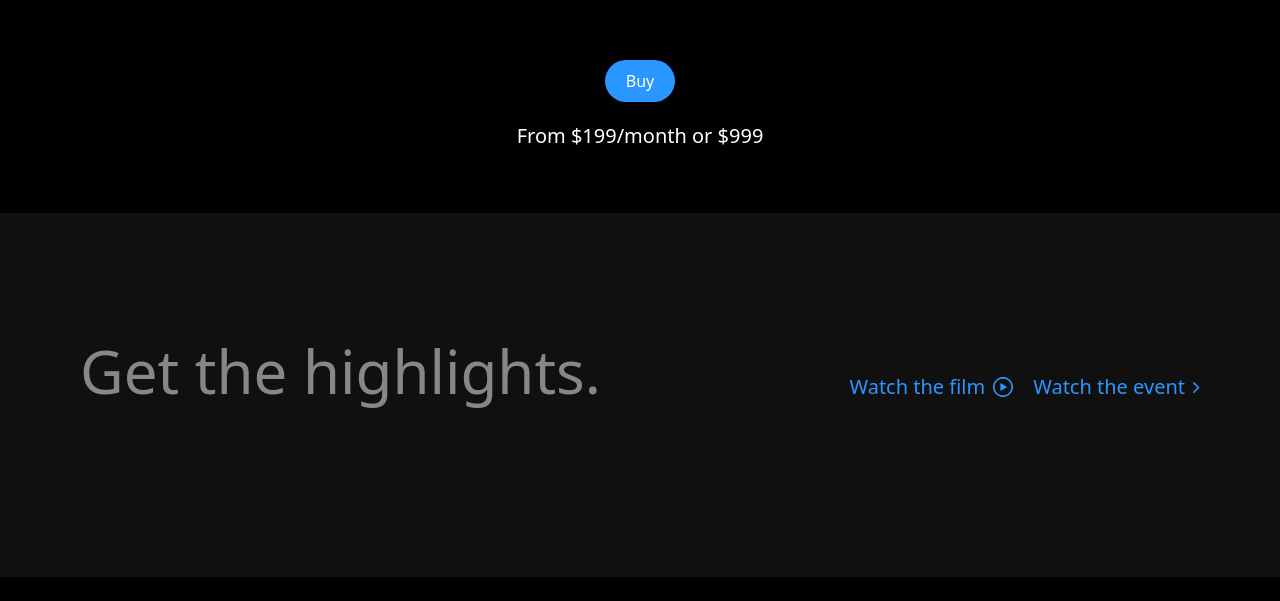
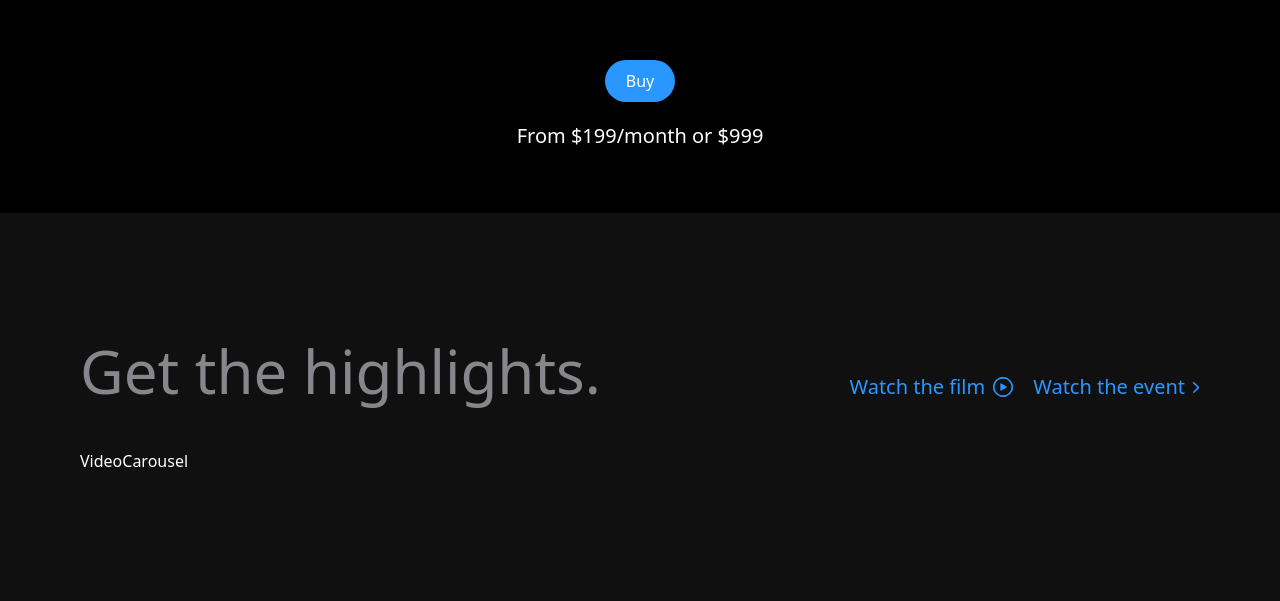
Before and after one commit to Nathan-Mwai/iPhone-15-webpage, a React (Vite) app: page / in a window 1280 px wide. Shown: the part 627-1228 px from the top of the page. Before the commit the page ends 1204 px from the top, so only its background shows below. Built offline with nearby package versions, Linux system fonts and the light colour scheme.

Commit message:
Now building the video carousel

```diff
--- a/src/components/Highlights.jsx
+++ b/src/components/Highlights.jsx
@@ -2,6 +2,7 @@
 import gsap from 'gsap'
 import React from 'react'
 import { rightImg, watchImg } from '../utils'
+import VideoCarousel from './VideoCarousel'
 
 const Highlights = () => {
 
@@ -33,6 +34,8 @@
           </p>
         </div>
         </div>
+
+        <VideoCarousel />
       </div>
     </section>
   )
--- /dev/null
+++ b/src/components/VideoCarousel.jsx
@@ -0,0 +1,9 @@
+import React from 'react'
+
+const VideoCarousel = () => {
+  return (
+    <div>VideoCarousel</div>
+  )
+}
+
+export default VideoCarousel
```
